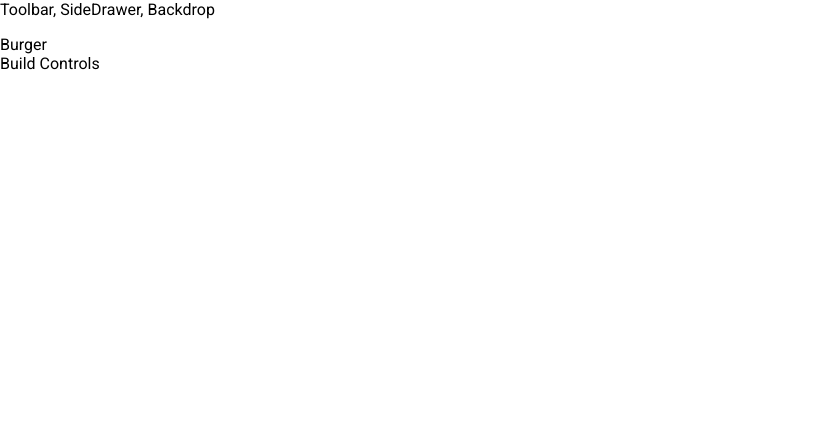
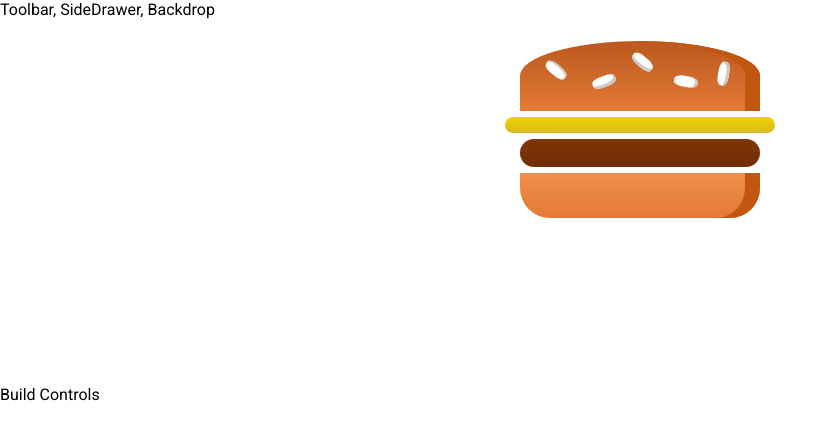
Before and after one commit to Jamerrone/react-16-the-complete-guide, a React app in the folder 8-the-burger-builder/: page / in a window 1280 px wide. Shown: the top 440 px of the page, without its empty margins (0-838 px from the left). Built offline with nearby package versions, Linux system fonts and the light colour scheme.

Commit message:
Create: the burger component

```diff
--- /dev/null
+++ b/8-the-burger-builder/src/components/Burger/Burger.css
@@ -0,0 +1,30 @@
+.Burger {
+  font-size: 1.2rem;
+  font-weight: bold;
+  height: 250px;
+  margin: auto;
+  overflow: scroll;
+  text-align: center;
+  width: 100%;
+}
+
+@media (min-width: 1000px) and (min-height: 700px) {
+  .Burger {
+    height: 600px;
+    width: 700px;
+  }
+}
+
+@media (min-width: 500px) and (min-height: 401px) {
+  .Burger {
+    height: 450px;
+    width: 400px;
+  }
+}
+
+@media (min-width: 500px) and (min-height: 400px) {
+  .Burger {
+    height: 350px;
+    width: 300px;
+  }
+}
--- a/8-the-burger-builder/src/components/Burger/Burger.js
+++ b/8-the-burger-builder/src/components/Burger/Burger.js
@@ -0,0 +1,18 @@
+import React from 'react';
+
+import BurgerIngredient from './BurgerIngredient/BurgerIngredient';
+
+import classes from './Burger.css';
+
+const burger = props => {
+  return (
+    <div className={classes.Burger}>
+      <BurgerIngredient type="bread-top" />
+      <BurgerIngredient type="cheese" />
+      <BurgerIngredient type="meat" />
+      <BurgerIngredient type="bread-bottom" />
+    </div>
+  );
+};
+
+export default burger;
--- a/8-the-burger-builder/src/components/Burger/BurgerIngredient/BurgerIngredient.js
+++ b/8-the-burger-builder/src/components/Burger/BurgerIngredient/BurgerIngredient.js
@@ -5,17 +5,17 @@
 
 class BurgerIngredient extends Component {
   render() {
-    ingredient = null;
+    let ingredient = null;
 
     switch (this.props.type) {
       case 'bread-bottom':
-        ingredient = <div className={classes.BurgerBottom} />;
+        ingredient = <div className={classes.BreadBottom} />;
         break;
       case 'bread-top':
         ingredient = (
-          <div className={classes.BurgerTop}>
+          <div className={classes.BreadTop}>
             <div className={classes.Seeds1} />
-            <div className={classes.Seeds1} />
+            <div className={classes.Seeds2} />
           </div>
         );
         break;
--- a/8-the-burger-builder/src/containers/BurgerBuilder/BurgerBuilder.js
+++ b/8-the-burger-builder/src/containers/BurgerBuilder/BurgerBuilder.js
@@ -1,12 +1,13 @@
 import React, { Component } from 'react';
 
 import Aux from '../../hoc/Aux';
+import Burger from '../../components/Burger/Burger';
 
 class BurgerBuilder extends Component {
   render() {
     return (
       <Aux>
-        <div>Burger</div>
+        <Burger />
         <div>Build Controls</div>
       </Aux>
     );
```
